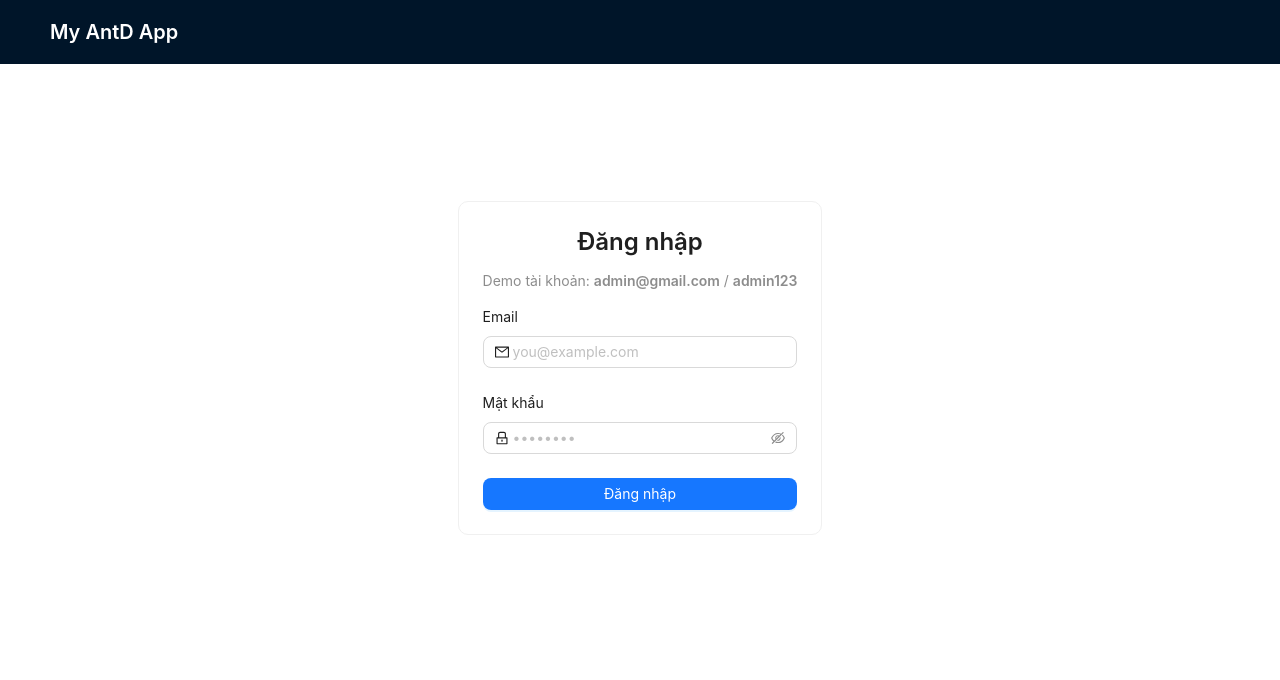
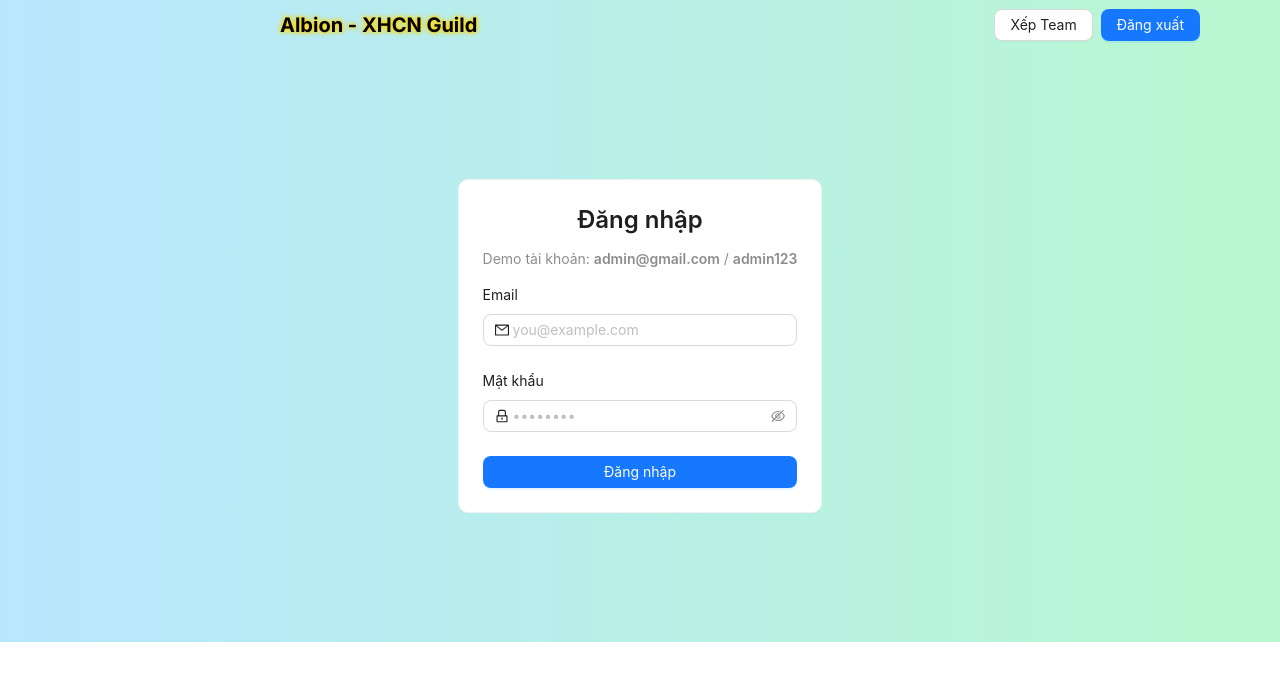
Before and after one commit to hotsooc/Albion, a Next.js app: page /login in a window 1280 px wide. Shown: the top 680 px of the page. Built offline with nearby package versions, Linux system fonts and the light colour scheme; no server answers.

Commit message:
update navbar

```diff
--- a/package.json
+++ b/package.json
@@ -13,6 +13,7 @@
     "@dnd-kit/sortable": "^10.0.0",
     "@dnd-kit/utilities": "^3.2.2",
     "antd": "^5.27.1",
+    "clsx": "^2.1.1",
     "dayjs": "^1.11.13",
     "lightningcss": "^1.30.1",
     "next": "^15.5.2",
--- /dev/null
+++ b/src/app/(protected)/page.tsx
@@ -0,0 +1,7 @@
+import React from 'react'
+
+export default function home() {
+  return (
+    <div>abc</div>
+  )
+}
--- a/src/app/(protected)/dashboard/page.tsx
+++ b/src/app/(protected)/teammate/page.tsx
@@ -5,12 +5,11 @@ import { DragSourceContainer } from '@/component/DragTable';
 import DragDropProvider from '@/component/DndProvider';
 import { DroppableTable } from '@/component/DropTable';
 
-export default function DashboardPage() {
+export default function TeammatePage() {
   return (
     <Card>
       <DragDropProvider>
         <div className='grid grid-cols-[2fr_4fr] gap-4'>
-          {/* Thêm một div bọc để điều khiển vị trí cuộn */}
           <div className='sticky top-4 h-full'>
             <DragSourceContainer />
           </div>
--- a/src/app/globals.css
+++ b/src/app/globals.css
@@ -32,3 +32,7 @@ body {
   -ms-overflow-style: none;
   scrollbar-width: none;
 }
+.text-shadow {
+  color: #000000;
+  text-shadow: 0 0 2px #ffd700, 0 0 4px #ffd700, 0 0 6px #ffd700;
+}
--- a/src/app/layout.tsx
+++ b/src/app/layout.tsx
@@ -25,7 +25,7 @@ export default async function RootLayout({ children }: { children: React.ReactNo
         <AntdProvider>
           <div className="min-h-screen flex flex-col">
             <AppHeader loggedIn={!!token} />
-            <main style={{ padding: 24 }}>{children}</main>
+            <main className='p-4 bg-gradient-to-r from-sky-200 to-green-200'>{children}</main>
             <Footer />
           </div>
         </AntdProvider>
--- a/src/app/login/page.tsx
+++ b/src/app/login/page.tsx
@@ -25,10 +25,10 @@ export default function LoginPage() {
     throw new Error(data?.message || 'Đăng nhập thất bại');
   }
   message.success('Đăng nhập thành công');
-  router.push('/my-antd-app/src/app/(protected)/dashboard')
+  router.push('/')
 
   const from = params.get('from');
-    router.replace(from || '/dashboard');
+    router.replace(from || '/teammate');
   } catch (e) {
     if (e instanceof Error) {
       message.error(e.message || 'Có lỗi xảy ra');
--- a/src/component/AppHeader.tsx
+++ b/src/component/AppHeader.tsx
@@ -1,15 +1,13 @@
 'use client';
 
-import { Button, Layout, Typography, message } from 'antd';
+import { Button, message } from 'antd';
 import Link from 'next/link';
-import { useRouter, usePathname } from 'next/navigation';
-
-const { Header } = Layout;
-const { Title } = Typography;
+import { useRouter } from 'next/navigation';
+import clsx from 'clsx';
+import useScrollThreshold from './useIsScroll';
 
 export default function AppHeader({ loggedIn }: { loggedIn: boolean }) {
 const router = useRouter();
-const pathname = usePathname();
 
 const onLogout = async () => {
     try {
@@ -26,32 +24,23 @@ const onLogout = async () => {
     }
 };
 
-
 const goHome = () => {
-    if (loggedIn) router.push('/dashboard');
+    if (loggedIn) router.push('/');
     else router.push('/login');
 };
-
+const isScroll = useScrollThreshold(10)
 
 return (
-    <Header style={{ display: 'flex', alignItems: 'center', gap: 16 }}>
-        <Title level={4} style={{ color: '#fff', margin: 0, cursor: 'pointer' }} onClick={goHome}>
-            My AntD App
-        </Title>
-        <div style={{ marginLeft: 'auto', display: 'flex', gap: 8 }}>
-            {loggedIn ? (
+    <section className={clsx("sticky flex flex-row justify-between items-center px-[80px] bg-gradient-to-r from-sky-200 to-green-200 z-10 w-full h-[50px] left-0 top-0 bg-[#FDF6EB] ", isScroll && "transition-all shadow-md")}>
+        <div className='text-xl text-shadow ml-[200px] font-bold text-center cursor-pointer' onClick={goHome}>
+            Albion - XHCN Guild
+        </div>
+        <div className='flex items-center gap-2 ml-auto'>
             <>
-            {pathname !== '/dashboard' && (
-                <Link href="/dashboard"><Button>Dashboard</Button></Link>
-            )}
+                <Link href="/teammate"><Button>Xếp Team</Button></Link>
                 <Button type="primary" onClick={onLogout}>Đăng xuất</Button>
             </>
-            ) : (
-            pathname !== '/login' && (
-            <Link href="/login"><Button type="primary">Đăng nhập</Button></Link>
-            )
-            )}
         </div>
-    </Header>
+    </section>
      );
     }
--- /dev/null
+++ b/src/component/useIsScroll.ts
@@ -0,0 +1,27 @@
+import { useEffect, useState } from 'react';
+
+function useScrollThreshold(threshold: number) {
+    const [isScrolled, setIsScrolled] = useState(false);
+
+    useEffect(() => {
+        const handleScroll = () => {
+            const scrollTop = window.scrollY || document.documentElement.scrollTop;
+
+            if (scrollTop >= threshold && !isScrolled) {
+                setIsScrolled(true);
+            } else if (scrollTop < threshold && isScrolled) {
+                setIsScrolled(false);
+            }
+        };
+
+        window.addEventListener('scroll', handleScroll);
+
+        return () => {
+            window.removeEventListener('scroll', handleScroll);
+        };
+    }, [isScrolled, threshold]);
+
+    return isScrolled;
+}
+
+export default useScrollThreshold;
```
Also changed, not shown: src/app/(protected)/build/page.tsx (added, +7 -0 lines), 1 other file (tests, documents, lock files or other folders).
